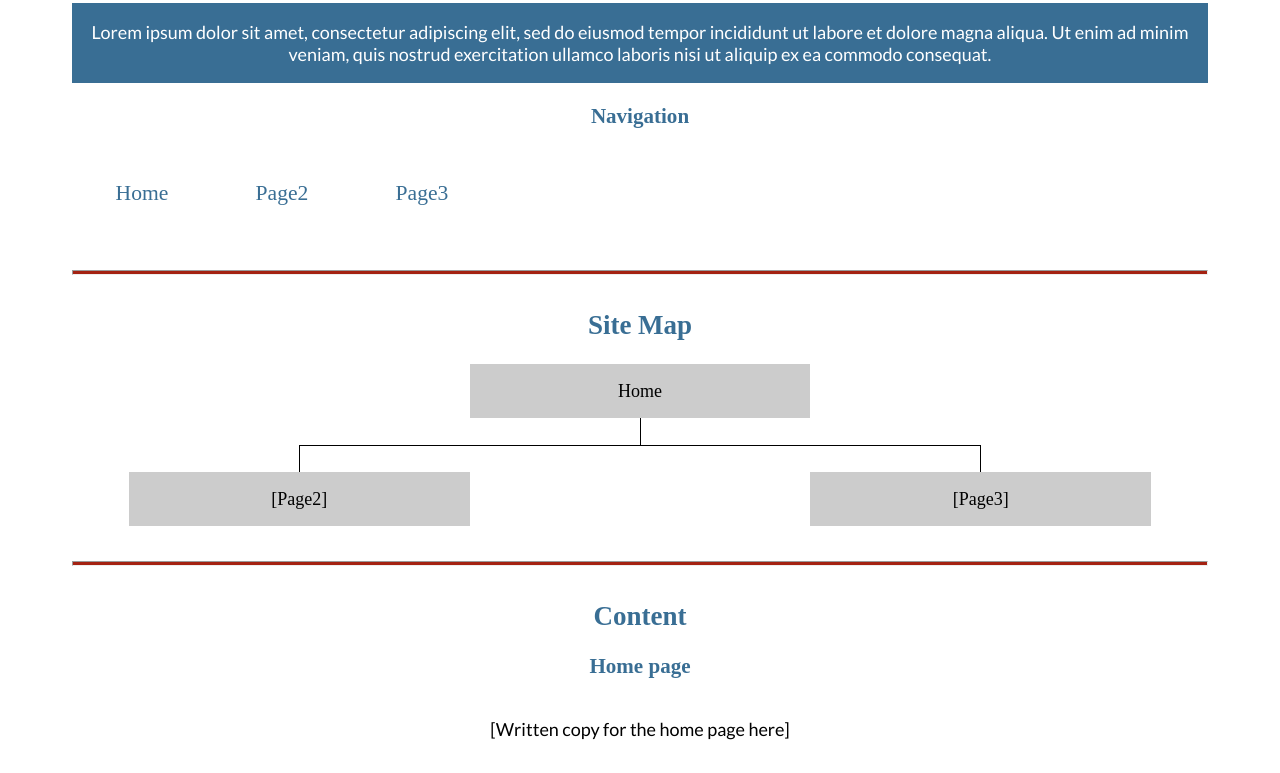
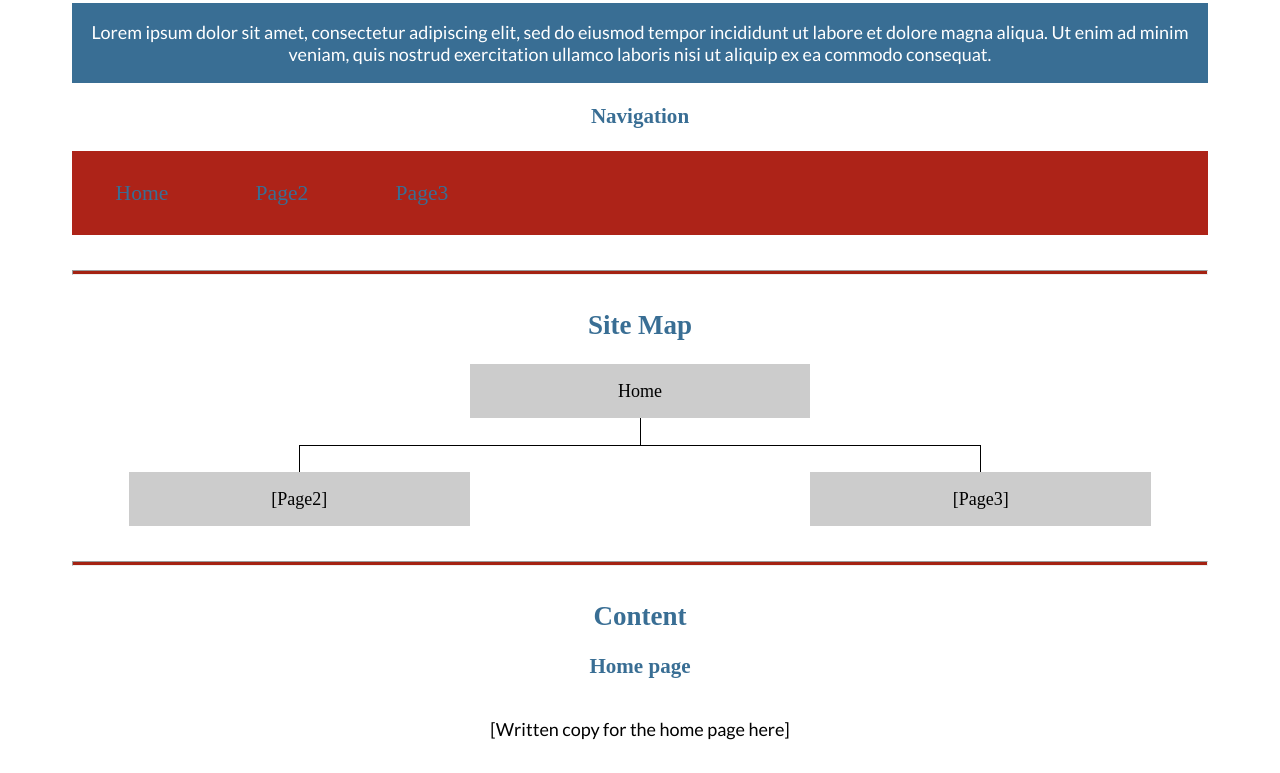
Before and after one commit to ogbaududavid/wdd130, a plain HTML site: page cobracars/site-plan.html in a window 1280 px wide. Shown: the part 2182-2955 px from the top of the page. Drawn offline with Linux system fonts and the light colour scheme; a web font is replaced by a local one.

Commit message:
changed nav header

```diff
--- a/cobracars/styles/site-plan.css
+++ b/cobracars/styles/site-plan.css
@@ -100,7 +100,7 @@ p.colored {
 }
 
 nav {
-  background-color:"";
+  background-color: #ad2318;
   line-height: 3em;
   text-align: center;
   font-size: 1.2em;
```
